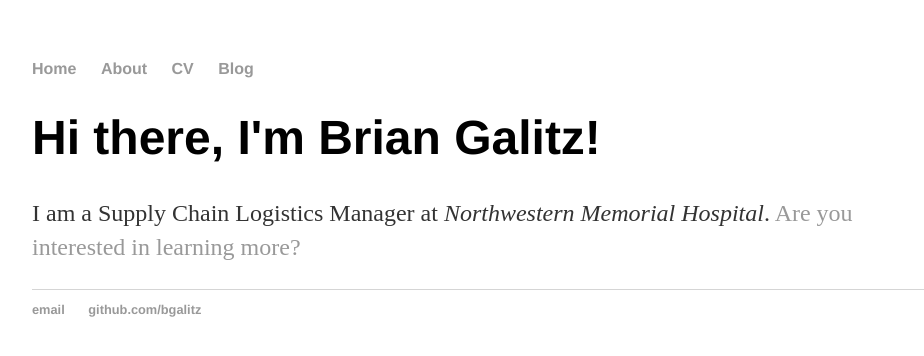
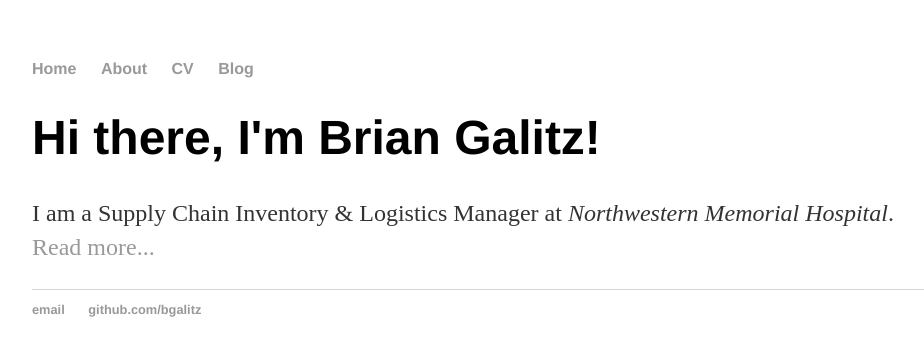
Before and after one commit to bgalitz/bgalitz.github.io, a Jekyll site: the page built from index.html, in a window 1280 px wide. Shown: the top 356 px of the page, without its empty margins (160-1084 px from the left). Built offline with Jekyll 4.4.1, drawn with Linux system fonts in a browser that asks for light colours.

Commit message:
Update index.html
still tweaking the text "read more..."

```diff
--- a/index.html
+++ b/index.html
@@ -1,9 +1,9 @@
 ---
 layout: default
-title: Brian Galitz, Supply Chain Logistics
+title: Brian Galitz, Supply Chain
 ---
 <div class="blurb">
 	<h1>Hi there, I'm Brian Galitz!</h1>
-        <p>I am a Supply Chain Logistics Manager at <em>Northwestern Memorial Hospital</em>.
-        <a href="/about">Are you interested in learning more?</a></p>
+        <p>I am a Supply Chain Inventory & Logistics Manager at <em>Northwestern Memorial Hospital</em>.
+        <a href="/about">Read more...</a></p>
 </div><!-- /.blurb -->
```
